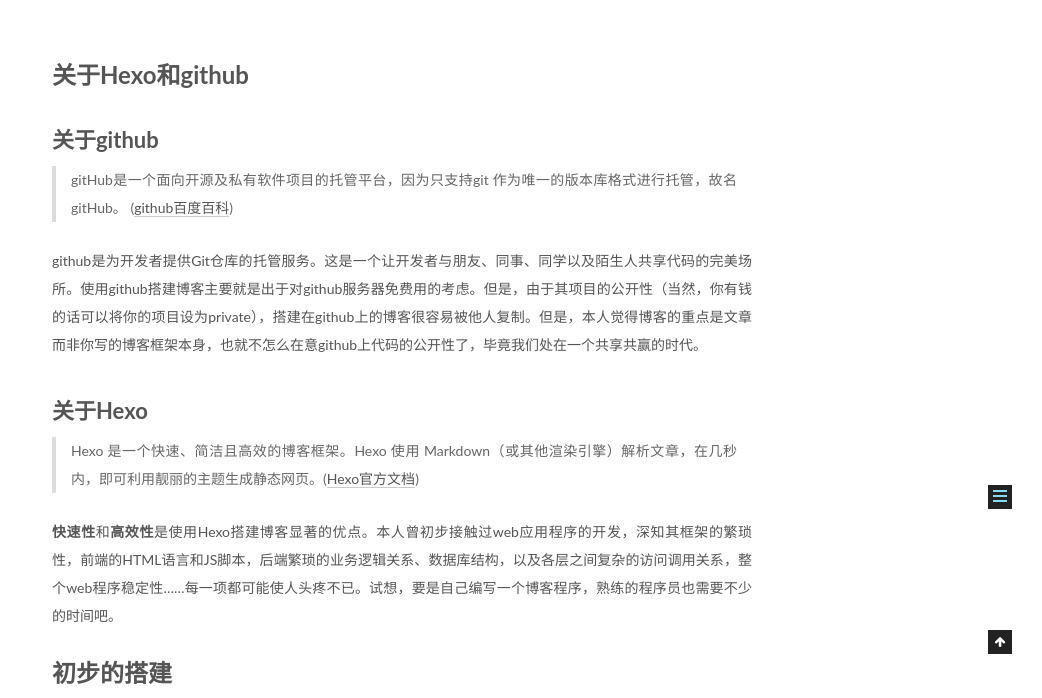
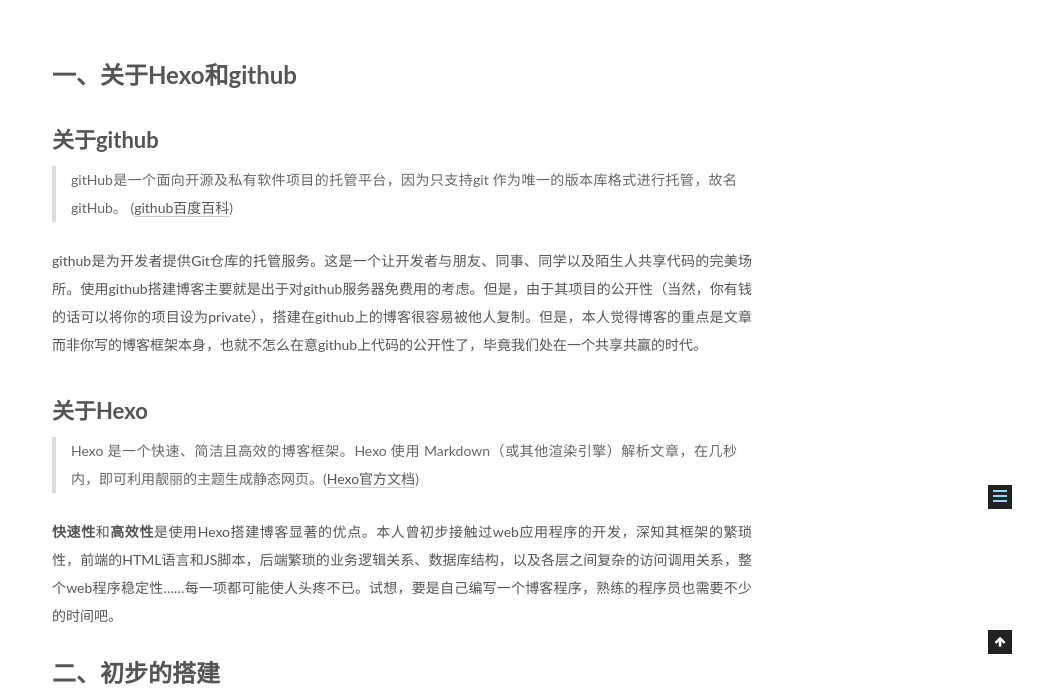
Before and after one commit to yashupian/yashupian.github.io, a plain HTML site: page 2017/12/31/Hexo-GithubPage搭建博客/index.html in a window 1280 px wide. Shown: the part 246-944 px from the top of the page, without its empty margins (238-1280 px from the left). Drawn offline with Linux system fonts and the light colour scheme.

Commit message:
Site updated: 2017-12-31 16:09:14

```diff
--- a/2017/12/31/Hexo-GithubPage搭建博客/index.html
+++ b/2017/12/31/Hexo-GithubPage搭建博客/index.html
@@ -79,18 +79,18 @@
 
 
 
-<meta name="description" content="关于Hexo和github关于github gitHub是一个面向开源及私有软件项目的托管平台，因为只支持git 作为唯一的版本库格式进行托管，故名gitHub。 (github百度百科)  github是为开发者提供Git仓库的托管服务。这是一个让开发者与朋友、同事、同学以及陌生人共享代码的完美场所。使用github搭建博客主要就是出于对github服务器免费用的考虑。但是，由于其项目的公开性（">
+<meta name="description" content="一、关于Hexo和github关于github gitHub是一个面向开源及私有软件项目的托管平台，因为只支持git 作为唯一的版本库格式进行托管，故名gitHub。 (github百度百科)  github是为开发者提供Git仓库的托管服务。这是一个让开发者与朋友、同事、同学以及陌生人共享代码的完美场所。使用github搭建博客主要就是出于对github服务器免费用的考虑。但是，由于其项目的公开">
 <meta name="keywords" content="Hexo,tagTest">
 <meta property="og:type" content="article">
 <meta property="og:title" content="Hexo+GithubPage搭建博客">
 <meta property="og:url" content="http://yoursite.com/2017/12/31/Hexo-GithubPage搭建博客/index.html">
 <meta property="og:site_name" content="不停">
-<meta property="og:description" content="关于Hexo和github关于github gitHub是一个面向开源及私有软件项目的托管平台，因为只支持git 作为唯一的版本库格式进行托管，故名gitHub。 (github百度百科)  github是为开发者提供Git仓库的托管服务。这是一个让开发者与朋友、同事、同学以及陌生人共享代码的完美场所。使用github搭建博客主要就是出于对github服务器免费用的考虑。但是，由于其项目的公开性（">
+<meta property="og:description" content="一、关于Hexo和github关于github gitHub是一个面向开源及私有软件项目的托管平台，因为只支持git 作为唯一的版本库格式进行托管，故名gitHub。 (github百度百科)  github是为开发者提供Git仓库的托管服务。这是一个让开发者与朋友、同事、同学以及陌生人共享代码的完美场所。使用github搭建博客主要就是出于对github服务器免费用的考虑。但是，由于其项目的公开">
 <meta property="og:locale" content="zh-Hans">
-<meta property="og:updated_time" content="2017-12-31T08:02:46.176Z">
+<meta property="og:updated_time" content="2017-12-31T08:08:54.753Z">
 <meta name="twitter:card" content="summary">
 <meta name="twitter:title" content="Hexo+GithubPage搭建博客">
-<meta name="twitter:description" content="关于Hexo和github关于github gitHub是一个面向开源及私有软件项目的托管平台，因为只支持git 作为唯一的版本库格式进行托管，故名gitHub。 (github百度百科)  github是为开发者提供Git仓库的托管服务。这是一个让开发者与朋友、同事、同学以及陌生人共享代码的完美场所。使用github搭建博客主要就是出于对github服务器免费用的考虑。但是，由于其项目的公开性（">
+<meta name="twitter:description" content="一、关于Hexo和github关于github gitHub是一个面向开源及私有软件项目的托管平台，因为只支持git 作为唯一的版本库格式进行托管，故名gitHub。 (github百度百科)  github是为开发者提供Git仓库的托管服务。这是一个让开发者与朋友、同事、同学以及陌生人共享代码的完美场所。使用github搭建博客主要就是出于对github服务器免费用的考虑。但是，由于其项目的公开">
 
 
 
@@ -342,7 +342,7 @@
 
 
 
-        <h1 id="关于Hexo和github"><a href="#关于Hexo和github" class="headerlink" title="关于Hexo和github"></a><strong>关于Hexo和github</strong></h1><h2 id="关于github"><a href="#关于github" class="headerlink" title="关于github"></a>关于github</h2><blockquote>
+        <h1 id="一、关于Hexo和github"><a href="#一、关于Hexo和github" class="headerlink" title="一、关于Hexo和github"></a><strong>一、关于Hexo和github</strong></h1><h2 id="关于github"><a href="#关于github" class="headerlink" title="关于github"></a>关于github</h2><blockquote>
 <p>gitHub是一个面向开源及私有软件项目的托管平台，因为只支持git 作为唯一的版本库格式进行托管，故名gitHub。 (<a href="https://baike.baidu.com/item/github/10145341?fr=aladdin" target="_blank" rel="noopener">github百度百科</a>)</p>
 </blockquote>
 <p>github是为开发者提供Git仓库的托管服务。这是一个让开发者与朋友、同事、同学以及陌生人共享代码的完美场所。使用github搭建博客主要就是出于对github服务器免费用的考虑。但是，由于其项目的公开性（当然，你有钱的话可以将你的项目设为private），搭建在github上的博客很容易被他人复制。但是，本人觉得博客的重点是文章而非你写的博客框架本身，也就不怎么在意github上代码的公开性了，毕竟我们处在一个共享共赢的时代。</p>
@@ -350,7 +350,7 @@
 <p>Hexo 是一个快速、简洁且高效的博客框架。Hexo 使用 Markdown（或其他渲染引擎）解析文章，在几秒内，即可利用靓丽的主题生成静态网页。(<a href="https://hexo.io/zh-cn/docs/index.html" target="_blank" rel="noopener">Hexo官方文档</a>)</p>
 </blockquote>
 <p><strong>快速性</strong>和<strong>高效性</strong>是使用Hexo搭建博客显著的优点。本人曾初步接触过web应用程序的开发，深知其框架的繁琐性，前端的HTML语言和JS脚本，后端繁琐的业务逻辑关系、数据库结构，以及各层之间复杂的访问调用关系，整个web程序稳定性……每一项都可能使人头疼不已。试想，要是自己编写一个博客程序，熟练的程序员也需要不少的时间吧。</p>
-<h1 id="初步的搭建"><a href="#初步的搭建" class="headerlink" title="初步的搭建"></a>初步的搭建</h1><p>使用Hexo框架（或者其他的博客框架）搭建博客的技术到今天已经十分成熟，网上的大量教程也已经把实现过程说的十分详尽。但是，出于对这几天对github和Hexo的折腾，还是想写一点文字总结一下。</p>
+<h1 id="二、初步的搭建"><a href="#二、初步的搭建" class="headerlink" title="二、初步的搭建"></a><strong>二、初步的搭建</strong></h1><p>使用Hexo框架（或者其他的博客框架）搭建博客的技术到今天已经十分成熟，网上的大量教程也已经把实现过程说的十分详尽。但是，出于对这几天对github和Hexo的折腾，还是想写一点文字总结一下。</p>
 <p>不知道其他朋友在参考网上各种<strong>Hexo+GithubPage搭建博客全教程</strong>的时候，有没有一种“我是谁，那在哪儿，我在干嘛”的困惑感。其实，在我看来，越是看那种很全步骤很详细的教程的时候，我们只会一步步操作，检查有没有出错，这样反而失去了自己的思考，对自己做的事情反而越来越糊涂了。好了，话不多说，我们带着自己的思考，开始自己的博客搭建吧！</p>
 <p>第一步，搭建一个博客，有基本的功能：有基本的博客界面，包括分类、标签、归档等；绑好自己的域名，能通过域名访问。</p>
 <h2 id="博客建站"><a href="#博客建站" class="headerlink" title="博客建站"></a>博客建站</h2><ul>
@@ -361,7 +361,7 @@
 <figure class="highlight plain"><table><tr><td class="gutter"><pre><span class="line">1</span><br><span class="line">2</span><br><span class="line">3</span><br><span class="line">4</span><br><span class="line">5</span><br><span class="line">6</span><br><span class="line">7</span><br><span class="line">8</span><br><span class="line">9</span><br><span class="line">10</span><br></pre></td><td class="code"><pre><span class="line">npm install -g hexo #安装hexo</span><br><span class="line">hexo #测试Hexo是否安装成功</span><br><span class="line">hexo init hexo #初始化Hexo</span><br><span class="line">cd hexo #进入hexo目录</span><br><span class="line">npm install #安装依赖文件</span><br><span class="line">hexo generate #部署形成文件</span><br><span class="line">hexo server #运行server（在http://loalhost:4000/访问）</span><br><span class="line">hexo clean #清理缓存</span><br><span class="line">hexo generator #简写 hexo g （部署形成文件）</span><br><span class="line">hexo deploy #简写 hexo d（部署到github上）</span><br></pre></td></tr></table></figure>
 <h2 id="域名绑定"><a href="#域名绑定" class="headerlink" title="域名绑定"></a>域名绑定</h2><p>将项目发布到github上之后，github默认提供了一个供访问的域名：XXX(你的仓库名).github.io。但是，为了让我们的博客域名更加“专业”一点，我们往往会自己申请域名，然后进行绑定。</p>
 <p>这部分主要参考了ThinkerDevelop的<a href="http://blog.csdn.net/android_msk/article/details/75040730" target="_blank" rel="noopener">hexo入门学习（五）：绑定独立域名</a>。</p>
-<h1 id="进阶操作"><a href="#进阶操作" class="headerlink" title="进阶操作"></a><strong>进阶操作</strong></h1><p>第二步，嗯……（未完待续）</p>
+<h1 id="三、进阶操作"><a href="#三、进阶操作" class="headerlink" title="三、进阶操作"></a><strong>三、进阶操作</strong></h1><p>第二步，嗯……（未完待续）</p>
 
 
     </div>
@@ -538,7 +538,7 @@
 
 
 
-              <div class="post-toc-content"><ol class="nav"><li class="nav-item nav-level-1"><a class="nav-link" href="#关于Hexo和github"><span class="nav-number">1.</span> <span class="nav-text">关于Hexo和github</span></a><ol class="nav-child"><li class="nav-item nav-level-2"><a class="nav-link" href="#关于github"><span class="nav-number">1.1.</span> <span class="nav-text">关于github</span></a></li><li class="nav-item nav-level-2"><a class="nav-link" href="#关于Hexo"><span class="nav-number">1.2.</span> <span class="nav-text">关于Hexo</span></a></li></ol></li><li class="nav-item nav-level-1"><a class="nav-link" href="#初步的搭建"><span class="nav-number">2.</span> <span class="nav-text">初步的搭建</span></a><ol class="nav-child"><li class="nav-item nav-level-2"><a class="nav-link" href="#博客建站"><span class="nav-number">2.1.</span> <span class="nav-text">博客建站</span></a></li><li class="nav-item nav-level-2"><a class="nav-link" href="#域名绑定"><span class="nav-number">2.2.</span> <span class="nav-text">域名绑定</span></a></li></ol></li><li class="nav-item nav-level-1"><a class="nav-link" href="#进阶操作"><span class="nav-number">3.</span> <span class="nav-text">进阶操作</span></a></li></ol></div>
+              <div class="post-toc-content"><ol class="nav"><li class="nav-item nav-level-1"><a class="nav-link" href="#一、关于Hexo和github"><span class="nav-number">1.</span> <span class="nav-text">一、关于Hexo和github</span></a><ol class="nav-child"><li class="nav-item nav-level-2"><a class="nav-link" href="#关于github"><span class="nav-number">1.1.</span> <span class="nav-text">关于github</span></a></li><li class="nav-item nav-level-2"><a class="nav-link" href="#关于Hexo"><span class="nav-number">1.2.</span> <span class="nav-text">关于Hexo</span></a></li></ol></li><li class="nav-item nav-level-1"><a class="nav-link" href="#二、初步的搭建"><span class="nav-number">2.</span> <span class="nav-text">二、初步的搭建</span></a><ol class="nav-child"><li class="nav-item nav-level-2"><a class="nav-link" href="#博客建站"><span class="nav-number">2.1.</span> <span class="nav-text">博客建站</span></a></li><li class="nav-item nav-level-2"><a class="nav-link" href="#域名绑定"><span class="nav-number">2.2.</span> <span class="nav-text">域名绑定</span></a></li></ol></li><li class="nav-item nav-level-1"><a class="nav-link" href="#三、进阶操作"><span class="nav-number">3.</span> <span class="nav-text">三、进阶操作</span></a></li></ol></div>
 
 
           </div>
--- a/css/main.css
+++ b/css/main.css
@@ -1822,7 +1822,7 @@ pre .javascript .function {
   width: 4px;
   height: 4px;
   border-radius: 50%;
-  background: #24ff71;
+  background: #587dff;
 }
 .links-of-blogroll {
   font-size: 13px;
```
Also changed, not shown: index.html (+3 -3 lines).
